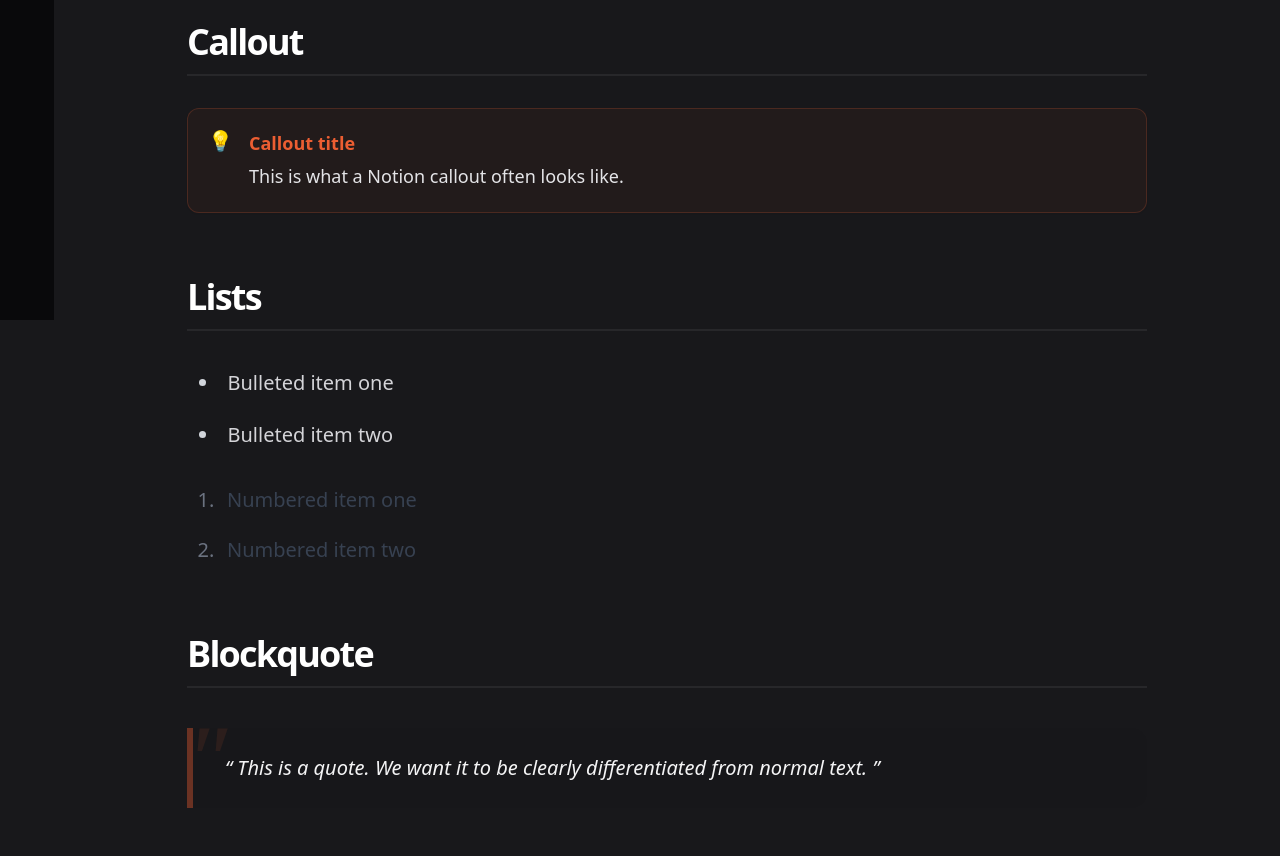
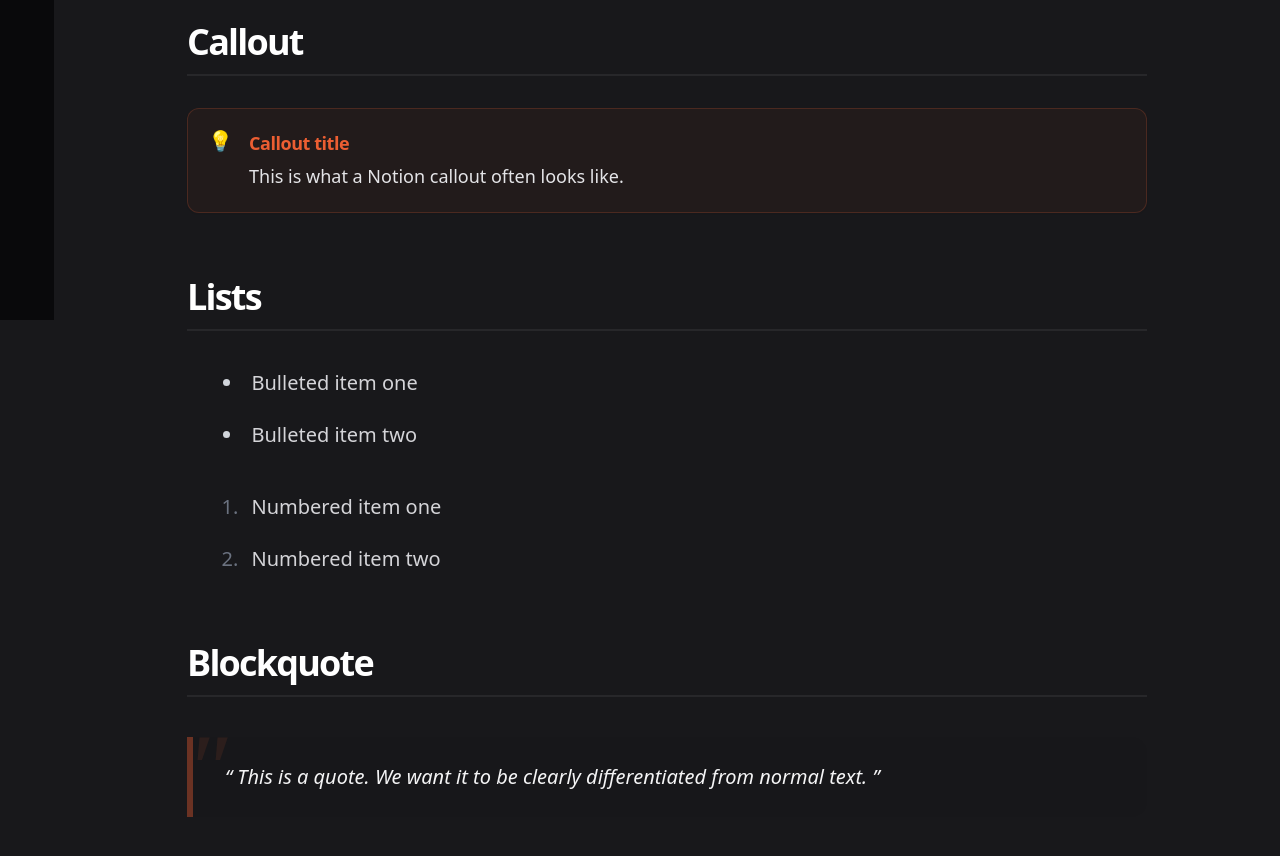
Before and after one commit to magicows/samdoes.dev, a Next.js app: page /blog/style-guide in a window 1280 px wide. Shown: the part 480-1336 px from the top of the page. Built offline with nearby package versions, Linux system fonts and the light colour scheme.

Commit message:
Style: Fix ordered lists and bold tags in prose content

```diff
--- a/src/styles/globals.css
+++ b/src/styles/globals.css
@@ -98,8 +98,20 @@
   @apply text-zinc-400;
 }
 
-.notion-bulleted_list_item{
+.notion-bulleted_list_item, .prose ol li {
   @apply text-zinc-300 mb-3 pl-2;
+}
+
+.prose ol {
+  @apply list-decimal list-outside ml-6 mb-8;
+}
+
+.prose ul {
+  @apply list-disc list-outside ml-6 mb-8;
+}
+
+.prose p strong, .prose li strong {
+  @apply text-white font-bold tracking-tight;
 }
 
 /* Notion-rendered typography extras */
```
